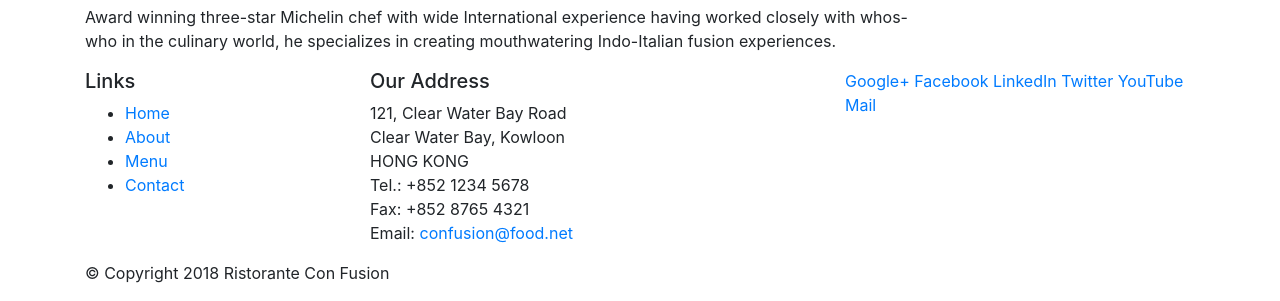
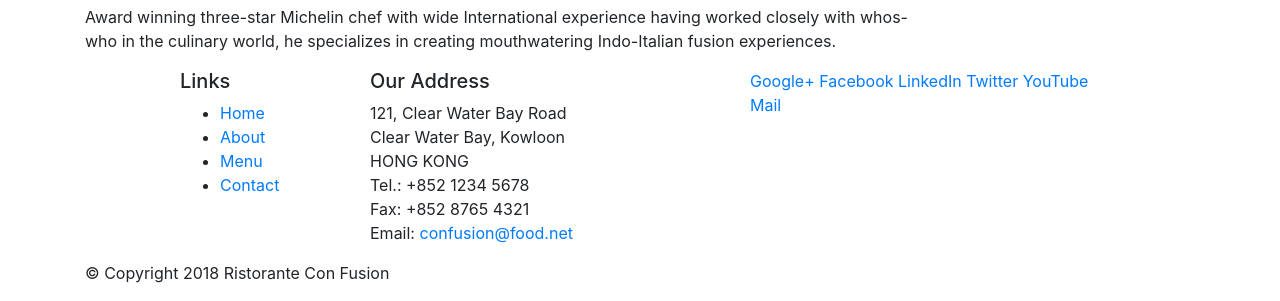
Before and after one commit to 1LinuxKali/conFusion, a website: page index.html in a window 1280 px wide. Shown: the part 579-880 px from the top of the page. Drawn offline with nearby package versions, Linux system fonts and the light colour scheme.

Commit message:
bootstrap grid 1 done

```diff
--- a/index.html
+++ b/index.html
@@ -69,7 +69,7 @@
     <footer>
         <div class="container">
             <div class="row">
-                <div class="col-4 col-sm-3">
+                <div class="col-4 offset-1 col-sm-2">
                     <h5>Links</h5>
                     <ul>
                         <li><a href="#">Home</a></li>
@@ -78,7 +78,7 @@
                         <li><a href="#">Contact</a></li>
                     </ul>
                 </div>
-                <div class="col-7 col-sm-5">
+                <div class="col-6 col-sm-4">
                     <h5>Our Address</h5>
                     <address>
 		              121, Clear Water Bay Road<br>
```
